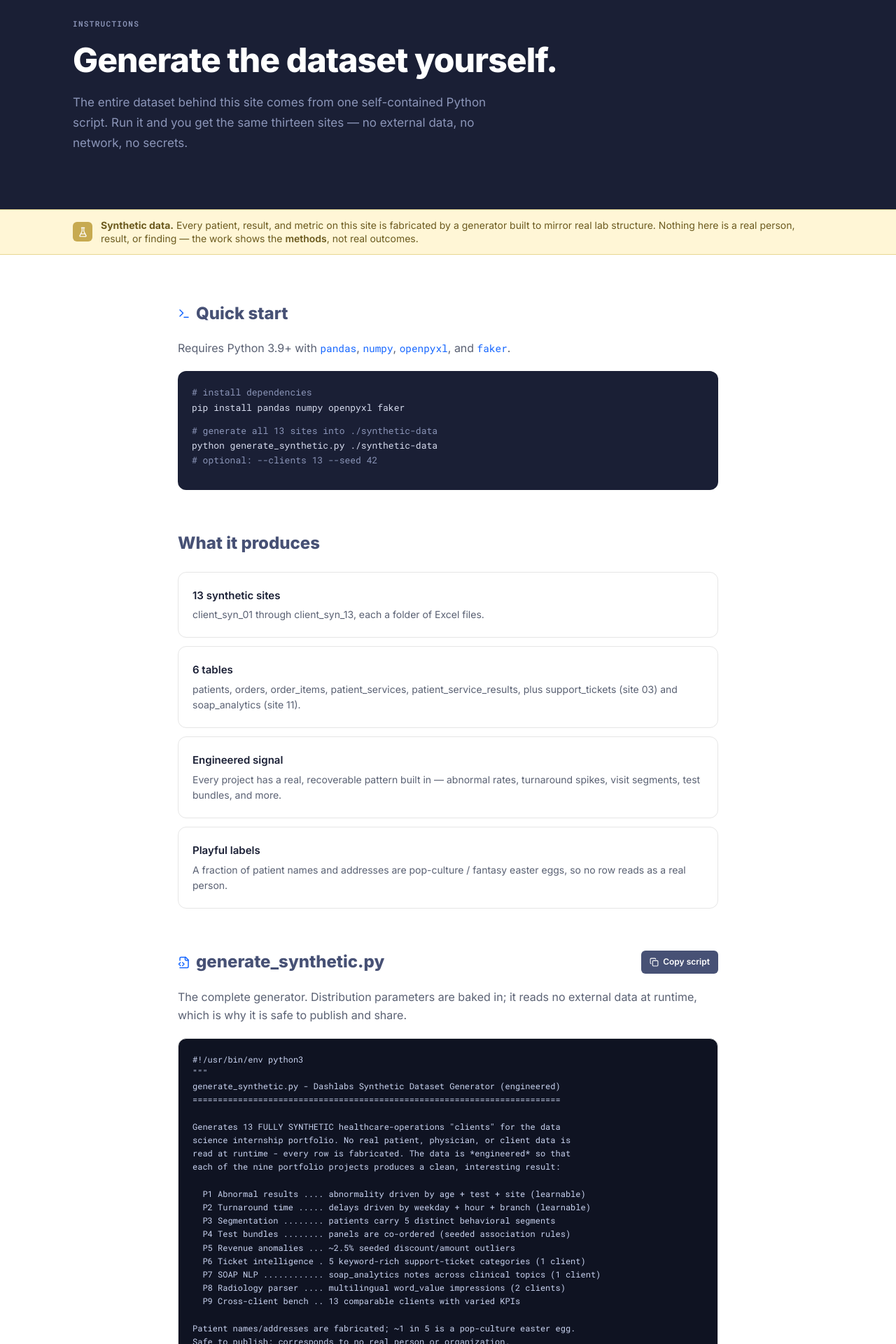
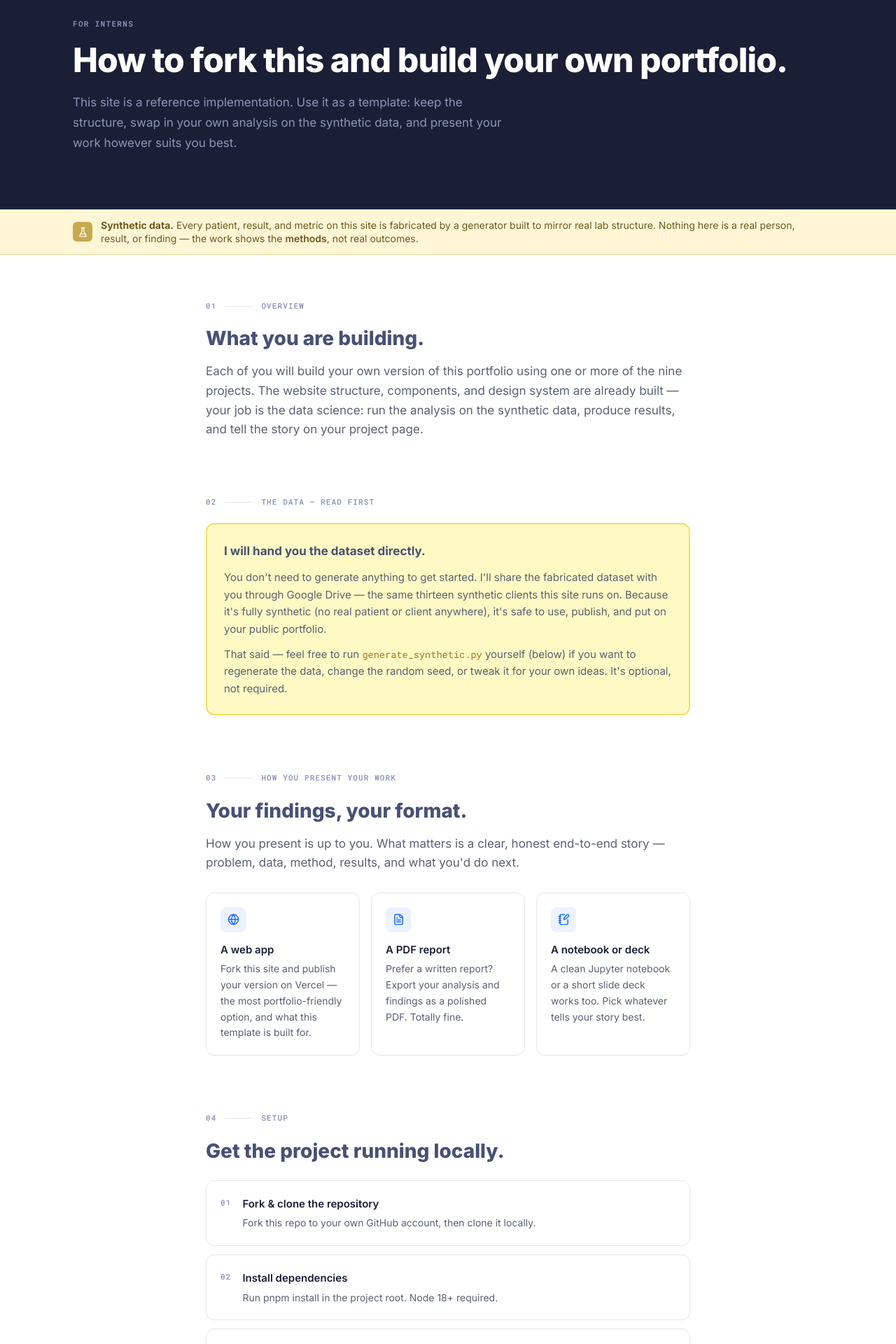
Before and after one commit to OrangeJuice023/dashlabs-sample-project, a Next.js app: page /instructions in a window 1280 px wide. Shown: the part 120-2040 px from the top of the page at 70% size. Built offline with nearby package versions, Linux system fonts and the light colour scheme.

Commit message:
Update page.tsx

```diff
--- a/src/app/instructions/page.tsx
+++ b/src/app/instructions/page.tsx
@@ -2,7 +2,7 @@
 
 import { useState } from "react";
 import { SyntheticBadge } from "@/components/SyntheticBadge";
-import { Terminal, Copy, Check, FileCode2 } from "lucide-react";
+import { Terminal, Copy, Check, FileCode2, Globe, FileText, NotebookPen } from "lucide-react";
 
 const GENERATOR_SOURCE = `#!/usr/bin/env python3
 """
@@ -355,30 +355,49 @@ if __name__ == "__main__":
     main()
 `;
 
-function CopyButton({ text }: { text: string }) {
+function SectionLabel(props: { number: string; label: string }) {
+  return (
+    <div className="flex items-center gap-3 mb-5">
+      <span className="font-mono text-[11px] font-bold text-[#8B95B8] tracking-widest">{props.number}</span>
+      <span className="h-px flex-1 bg-[#E6E6E6] max-w-[40px]" />
+      <span className="font-mono text-[11px] font-semibold text-[#8B95B8] uppercase tracking-widest">{props.label}</span>
+    </div>
+  );
+}
+
+function CopyButton(props: { text: string }) {
   const [copied, setCopied] = useState(false);
   function onCopy() {
-    navigator.clipboard.writeText(text).then(function done() {
+    navigator.clipboard.writeText(props.text).then(function done() {
       setCopied(true);
       setTimeout(function reset() { setCopied(false); }, 1800);
     });
   }
   return (
-    <button
-      onClick={onCopy}
-      className="inline-flex items-center gap-1.5 px-3 py-1.5 rounded-md text-[12px] font-semibold bg-[#475175] text-white hover:bg-[#5A6486] transition-colors cursor-pointer"
-    >
+    <button onClick={onCopy} className="inline-flex items-center gap-1.5 px-3 py-1.5 rounded-md text-[12px] font-semibold bg-[#475175] text-white hover:bg-[#5A6486] transition-colors cursor-pointer">
       {copied ? <Check size={13} /> : <Copy size={13} />}
       {copied ? "Copied" : "Copy script"}
     </button>
   );
 }
 
-const produces = [
-  { k: "13 synthetic sites", v: "client_syn_01 through client_syn_13, each a folder of Excel files." },
-  { k: "6 tables", v: "patients, orders, order_items, patient_services, patient_service_results, plus support_tickets (site 03) and soap_analytics (site 11)." },
-  { k: "Engineered signal", v: "Every project has a real, recoverable pattern built in — abnormal rates, turnaround spikes, visit segments, test bundles, and more." },
-  { k: "Playful labels", v: "A fraction of patient names and addresses are pop-culture / fantasy easter eggs, so no row reads as a real person." },
+const setupSteps = [
+  { step: "01", title: "Fork & clone the repository", desc: "Fork this repo to your own GitHub account, then clone it locally." },
+  { step: "02", title: "Install dependencies", desc: "Run pnpm install in the project root. Node 18+ required." },
+  { step: "03", title: "Start the dev server", desc: "Run pnpm dev and open localhost:3000 to see your local copy." },
+];
+
+const buildSteps = [
+  { step: "01", title: "Edit project metadata", desc: "Open src/content/projects.ts and update the ProjectMeta object for your project — title, tagline, difficulty, techniques, key metric." },
+  { step: "02", title: "Write your project content", desc: "Open src/content/project-details.ts and fill in the six sections: business problem, data sources, methodology, analysis, insights, future improvements." },
+  { step: "03", title: "Add your results", desc: "Drop your computed chart data into the analysis.charts array (label/value pairs). The project page renders them as bars automatically." },
+  { step: "04", title: "Deploy your own version", desc: "Push to your GitHub, then import the repo into your own Vercel account. You get your own live URL for your resume." },
+];
+
+const deliverables = [
+  { icon: Globe, title: "A web app", desc: "Fork this site and publish your version on Vercel — the most portfolio-friendly option, and what this template is built for." },
+  { icon: FileText, title: "A PDF report", desc: "Prefer a written report? Export your analysis and findings as a polished PDF. Totally fine." },
+  { icon: NotebookPen, title: "A notebook or deck", desc: "A clean Jupyter notebook or a short slide deck works too. Pick whatever tells your story best." },
 ];
 
 export default function InstructionsPage() {
@@ -388,67 +407,139 @@ export default function InstructionsPage() {
         <div className="absolute top-0 left-0 right-0 h-[3px] bg-[#C7AA50]" />
         <div className="max-w-[1200px] mx-auto px-8 md:px-12 lg:px-16 pt-20 pb-20">
           <p className="font-mono text-[11px] font-semibold tracking-[0.12em] text-[#8B95B8] uppercase mb-4">
-            Instructions
+            For Interns
           </p>
           <h1 className="text-[2.5rem] md:text-[3rem] font-extrabold text-white leading-[1.1] tracking-[-0.02em] mb-5">
-            Generate the dataset yourself.
+            How to fork this and build your own portfolio.
           </h1>
-          <p className="text-[1.0625rem] text-[#8B95B8] max-w-[640px] leading-[1.7]">
-            The entire dataset behind this site comes from one self-contained Python script. Run it and you get the same thirteen sites — no external data, no network, no secrets.
+          <p className="text-[1.0625rem] text-[#8B95B8] max-w-[620px] leading-[1.7]">
+            This site is a reference implementation. Use it as a template: keep the structure, swap in your own analysis on the synthetic data, and present your work however suits you best.
           </p>
         </div>
       </div>
 
       <SyntheticBadge variant="banner" />
 
-      <div className="max-w-[900px] mx-auto px-8 md:px-12 lg:px-16 py-16 space-y-14">
+      <div className="max-w-[820px] mx-auto px-8 md:px-12 lg:px-16 py-16 space-y-20">
 
+        {/* Overview */}
         <section>
-          <div className="flex items-center gap-2 mb-4">
-            <Terminal size={18} className="text-[#1566FF]" />
-            <h2 className="text-[1.5rem] font-extrabold text-[#475175]">Quick start</h2>
-          </div>
-          <p className="text-[1rem] text-[#5A6173] leading-relaxed mb-5">
-            Requires Python 3.9+ with <code className="font-mono text-[0.9rem] text-[#1566FF]">pandas</code>, <code className="font-mono text-[0.9rem] text-[#1566FF]">numpy</code>, <code className="font-mono text-[0.9rem] text-[#1566FF]">openpyxl</code>, and <code className="font-mono text-[0.9rem] text-[#1566FF]">faker</code>.
+          <SectionLabel number="01" label="Overview" />
+          <h2 className="text-[1.75rem] font-extrabold text-[#475175] leading-tight mb-4">
+            What you are building.
+          </h2>
+          <p className="text-[1.0625rem] text-[#5A6173] leading-relaxed">
+            Each of you will build your own version of this portfolio using one or more of the nine projects. The website structure, components, and design system are already built — your job is the data science: run the analysis on the synthetic data, produce results, and tell the story on your project page.
           </p>
-          <div className="rounded-xl bg-[#1A1F35] p-5 font-mono text-[13px] text-[#D7DCEE] leading-relaxed overflow-x-auto">
-            <p><span className="text-[#8B95B8]"># install dependencies</span></p>
-            <p className="mb-3">pip install pandas numpy openpyxl faker</p>
-            <p><span className="text-[#8B95B8]"># generate all 13 sites into ./synthetic-data</span></p>
-            <p>python generate_synthetic.py ./synthetic-data</p>
-            <p className="mb-3 text-[#8B95B8]">  # optional: --clients 13 --seed 42</p>
+        </section>
+
+        {/* The Data — Read First (yellow box) */}
+        <section>
+          <SectionLabel number="02" label="The Data — Read First" />
+          <div className="rounded-xl border-2 border-[#F0E068] bg-[#FFF9C4] p-6">
+            <p className="font-bold text-[#475175] text-[1.0625rem] mb-3">
+              I will hand you the dataset directly.
+            </p>
+            <p className="text-[0.9375rem] text-[#5A6173] leading-relaxed mb-3">
+              You don&apos;t need to generate anything to get started. I&apos;ll share the fabricated dataset with you through Google Drive — the same thirteen synthetic clients this site runs on. Because it&apos;s fully synthetic (no real patient or client anywhere), it&apos;s safe to use, publish, and put on your public portfolio.
+            </p>
+            <p className="text-[0.9375rem] text-[#5A6173] leading-relaxed">
+              That said — feel free to run <code className="font-mono text-[0.85rem] text-[#9C7A1A]">generate_synthetic.py</code> yourself (below) if you want to regenerate the data, change the random seed, or tweak it for your own ideas. It&apos;s optional, not required.
+            </p>
           </div>
         </section>
 
+        {/* How you present */}
         <section>
-          <h2 className="text-[1.5rem] font-extrabold text-[#475175] mb-5">What it produces</h2>
-          <div className="space-y-3">
-            {produces.map(function renderRow(p) {
+          <SectionLabel number="03" label="How You Present Your Work" />
+          <h2 className="text-[1.75rem] font-extrabold text-[#475175] leading-tight mb-4">
+            Your findings, your format.
+          </h2>
+          <p className="text-[1.0625rem] text-[#5A6173] leading-relaxed mb-7">
+            How you present is up to you. What matters is a clear, honest end-to-end story — problem, data, method, results, and what you&apos;d do next.
+          </p>
+          <div className="grid grid-cols-1 md:grid-cols-3 gap-4">
+            {deliverables.map(function renderDeliverable(d) {
+              const Icon = d.icon;
               return (
-                <div key={p.k} className="p-5 rounded-xl border border-[#E6E6E6] bg-white">
-                  <p className="font-semibold text-[#1A1F35] text-[0.9375rem] mb-1">{p.k}</p>
-                  <p className="text-[0.875rem] text-[#5A6173] leading-relaxed">{p.v}</p>
+                <div key={d.title} className="p-5 rounded-xl border border-[#E6E6E6] bg-white">
+                  <div className="w-9 h-9 rounded-lg bg-[#ECF2FE] flex items-center justify-center mb-3">
+                    <Icon size={17} className="text-[#1566FF]" />
+                  </div>
+                  <p className="font-semibold text-[#1A1F35] text-[0.9375rem] mb-1">{d.title}</p>
+                  <p className="text-[0.875rem] text-[#5A6173] leading-relaxed">{d.desc}</p>
                 </div>
               );
             })}
           </div>
         </section>
 
+        {/* Setup */}
         <section>
+          <SectionLabel number="04" label="Setup" />
+          <h2 className="text-[1.75rem] font-extrabold text-[#475175] leading-tight mb-6">
+            Get the project running locally.
+          </h2>
+          <div className="space-y-3">
+            {setupSteps.map(function renderStep(s) {
+              return (
+                <div key={s.step} className="flex gap-4 p-5 rounded-xl bg-white border border-[#E6E6E6]">
+                  <span className="font-mono text-[11px] font-bold text-[#8B95B8] tracking-widest flex-shrink-0 pt-0.5">{s.step}</span>
+                  <div>
+                    <p className="font-semibold text-[#1A1F35] text-[0.9375rem] mb-1">{s.title}</p>
+                    <p className="text-[0.875rem] text-[#5A6173] leading-relaxed">{s.desc}</p>
+                  </div>
+                </div>
+              );
+            })}
+          </div>
+        </section>
+
+        {/* Generator (optional) */}
+        <section>
+          <SectionLabel number="05" label="The Generator (Optional)" />
           <div className="flex items-center justify-between mb-4 gap-4 flex-wrap">
             <div className="flex items-center gap-2">
               <FileCode2 size={18} className="text-[#1566FF]" />
-              <h2 className="text-[1.5rem] font-extrabold text-[#475175]">generate_synthetic.py</h2>
+              <h2 className="text-[1.75rem] font-extrabold text-[#475175] leading-tight">generate_synthetic.py</h2>
             </div>
             <CopyButton text={GENERATOR_SOURCE} />
           </div>
-          <p className="text-[1rem] text-[#5A6173] leading-relaxed mb-5">
-            The complete generator. Distribution parameters are baked in; it reads no external data at runtime, which is why it is safe to publish and share.
+          <p className="text-[1.0625rem] text-[#5A6173] leading-relaxed mb-5">
+            The entire dataset comes from this one self-contained script. It reads no external data and keeps no secrets — distribution parameters are baked in. Run it to reproduce the same thirteen clients, or change the seed for fresh data.
           </p>
+          <div className="rounded-xl bg-[#1A1F35] p-5 font-mono text-[13px] text-[#D7DCEE] leading-relaxed overflow-x-auto mb-5">
+            <p><span className="text-[#8B95B8]"># install dependencies</span></p>
+            <p className="mb-3">pip install pandas numpy openpyxl faker</p>
+            <p><span className="text-[#8B95B8]"># generate all 13 clients into ./synthetic-data</span></p>
+            <p>python generate_synthetic.py ./synthetic-data</p>
+            <p className="text-[#8B95B8]">  # optional: --clients 13 --seed 42</p>
+          </div>
           <div className="rounded-xl border border-[#E6E6E6] bg-[#0F1322] overflow-hidden">
-            <pre className="p-5 overflow-x-auto max-h-[640px] overflow-y-auto text-[12px] leading-[1.6] font-mono text-[#C9D3F0]">
+            <pre className="p-5 overflow-x-auto max-h-[560px] overflow-y-auto text-[12px] leading-[1.6] font-mono text-[#C9D3F0]">
               <code>{GENERATOR_SOURCE}</code>
             </pre>
+          </div>
+        </section>
+
+        {/* Build your project */}
+        <section>
+          <SectionLabel number="06" label="Build Your Project" />
+          <h2 className="text-[1.75rem] font-extrabold text-[#475175] leading-tight mb-6">
+            From analysis to published page.
+          </h2>
+          <div className="space-y-3">
+            {buildSteps.map(function renderStep(s) {
+              return (
+                <div key={s.step} className="flex gap-4 p-5 rounded-xl bg-white border border-[#E6E6E6]">
+                  <span className="font-mono text-[11px] font-bold text-[#8B95B8] tracking-widest flex-shrink-0 pt-0.5">{s.step}</span>
+                  <div>
+                    <p className="font-semibold text-[#1A1F35] text-[0.9375rem] mb-1">{s.title}</p>
+                    <p className="text-[0.875rem] text-[#5A6173] leading-relaxed">{s.desc}</p>
+                  </div>
+                </div>
+              );
+            })}
           </div>
         </section>
 
```
